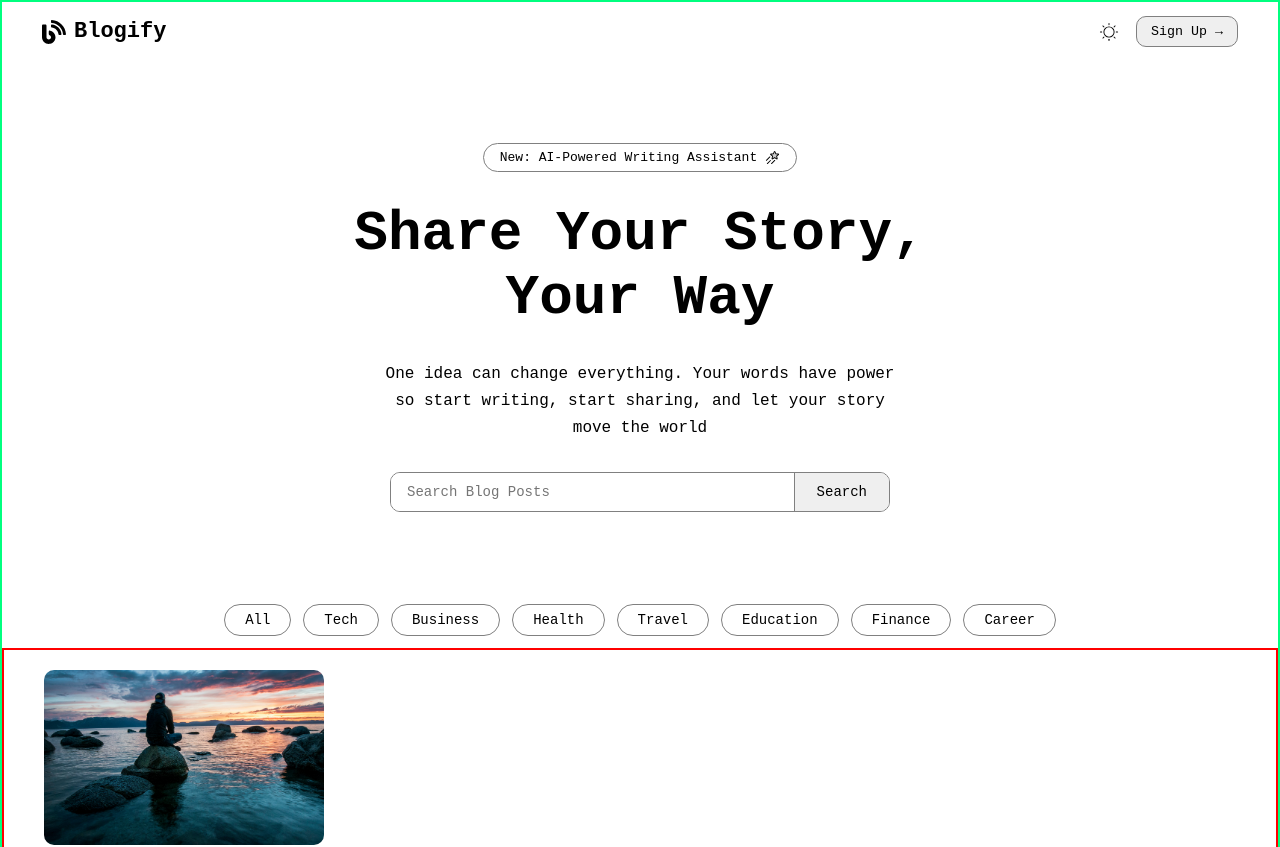
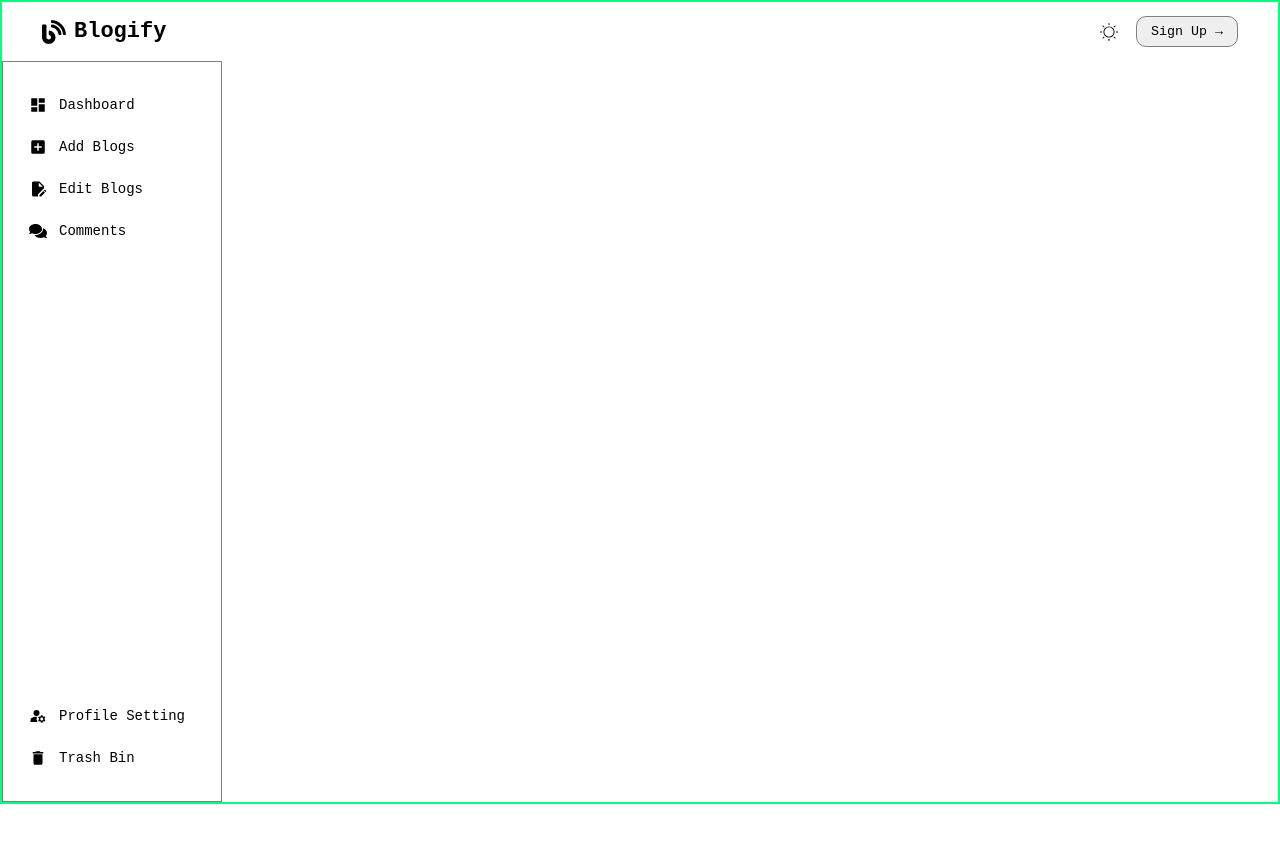
Before and after one commit to hammadgul-dev/blogify, a React app in the folder Frontend/: page / in a window 1280 px wide. Shown: the top 847 px of the page. After the commit the page ends 804 px from the top, so only its background shows below. Built offline with nearby package versions, Linux system fonts and the light colour scheme; the HTML template or start-up script is replaced by a standard one.

Commit message:
add admin layout with sidebar and outlet

```diff
--- /dev/null
+++ b/Frontend/src/Admin/Components Style/AdminLayout.module.css
@@ -0,0 +1,26 @@
+.admin-layout {
+    display: flex;
+    flex-direction: column;
+    width: 100%;
+    min-height: 100vh;
+}
+
+.admin-body {
+    display: flex;
+    flex: 1;
+    width: 100%;
+}
+
+.admin-content {
+    display: flex;
+    flex-direction: column;
+    flex: 1;
+    padding: 24px;
+    overflow-y: auto;
+}
+
+@media (max-width: 768px) {
+    .admin-content {
+        padding: 16px;
+    }
+}
--- /dev/null
+++ b/Frontend/src/Admin/Components/AdminLayout.jsx
@@ -0,0 +1,20 @@
+import style from "../Components Style/AdminLayout.module.css"
+import Sidebar from "./Sidebar"
+import Navbar from "../../Components/Navbar"
+import { Outlet } from "react-router-dom"
+
+function AdminLayout() {
+    return (
+        <div className={style["admin-layout"]}>
+            <Navbar />
+            <div className={style["admin-body"]}>
+                <Sidebar />
+                <div className={style["admin-content"]}>
+                    <Outlet />
+                </div>
+            </div>
+        </div>
+    )
+}
+
+export default AdminLayout
--- a/Frontend/src/Pages/Home.jsx
+++ b/Frontend/src/Pages/Home.jsx
@@ -1,3 +1,4 @@
+import AdminLayout from "../Admin/Components/AdminLayout"
 import Footer from "../Components/Footer"
 import HeroSection from "../Components/HeroSection"
 import Navbar from "../Components/Navbar"
@@ -7,11 +8,12 @@ import PostsFilters from "../Components/PostsFilters"
 function Home() {
     return (
         <>
-            <Navbar />
+            {/* <Navbar />
             <HeroSection />
             <PostsFilters />
             <PostLists />
-            <Footer />
+            <Footer /> */}
+            <AdminLayout />
         </>
     )
 }
```
